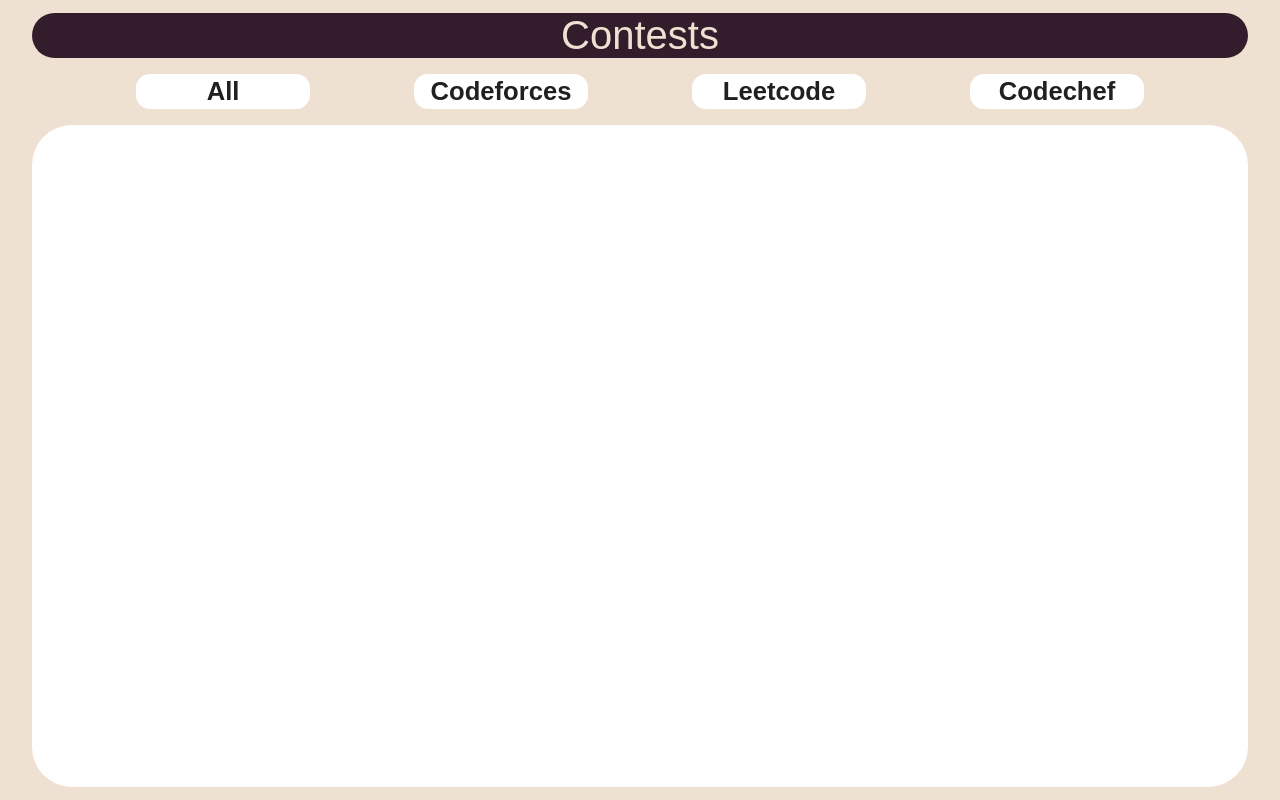
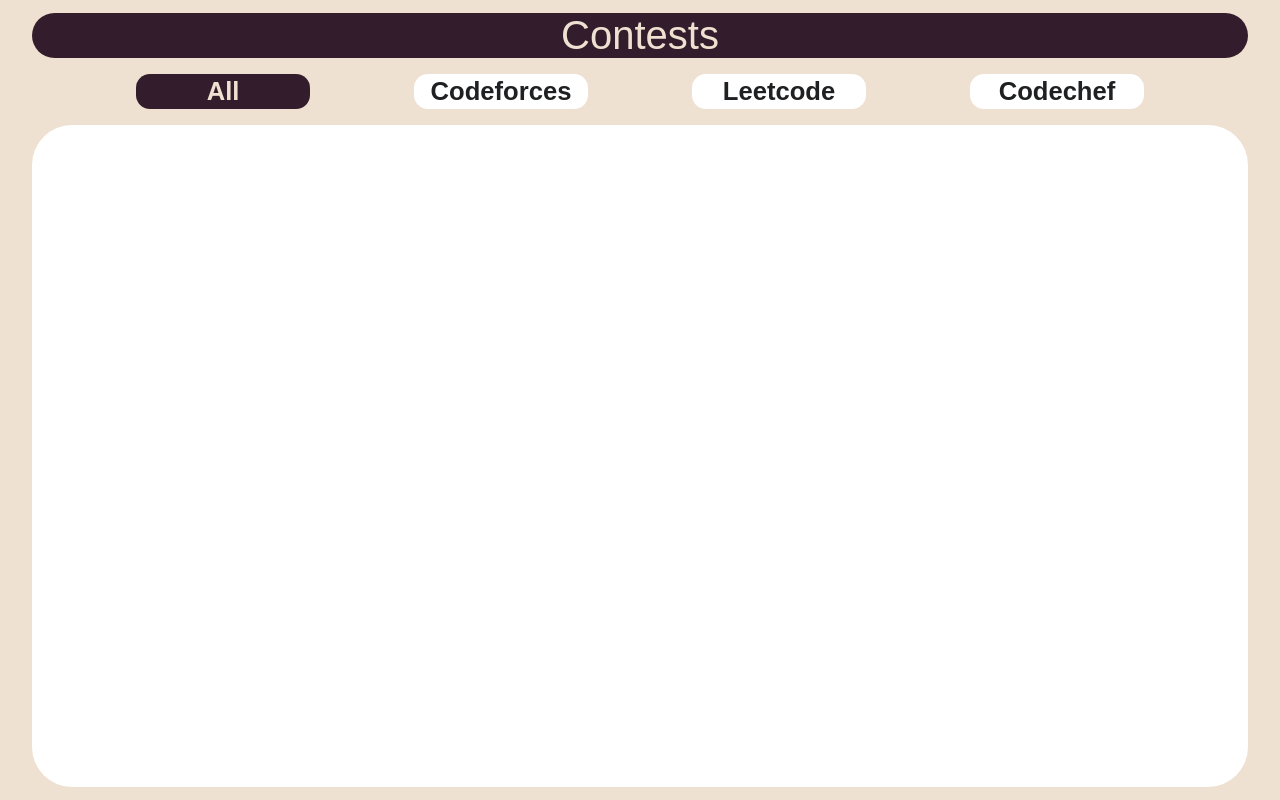
Before and after one commit to Aditya-Prajapati/Contest-App-Frontend, a React (Create React App) app: page / in a window 1280 px wide. Built offline with nearby package versions, Linux system fonts and the light colour scheme; a web font is replaced by a local one.

Commit message:
Header updated

```diff
--- a/src/components/Navbar/Navbar.jsx
+++ b/src/components/Navbar/Navbar.jsx
@@ -1,7 +1,9 @@
-import React from "react";
+import React, { useState } from "react";
 import "./Navbar.scss";
 
 const Navbar = () => {
+  const [active, setActive] = useState("All");
+
   return (
     <div className="app__navbar">
       <div className="app__navbar-head">
@@ -13,7 +15,8 @@
           <a
             key={`link-${platform}`}
             href={`#${platform}`}
-            className="app__flex app__navbar-platform"
+            className={`app__flex app__navbar-platform ${active === platform && `active`}`}
+            onClick={() => setActive(platform)}
           >
             <p>{platform}</p>
           </a>
--- a/src/components/Navbar/Navbar.scss
+++ b/src/components/Navbar/Navbar.scss
@@ -29,7 +29,7 @@
       border-radius: 14px;
       background-color: var(--white-color);
 
-      &:hover {
+      &:hover, &.active {
         color: var(--lightBrown-color);
         background-color: var(--darkBrown-color);
       }
```
